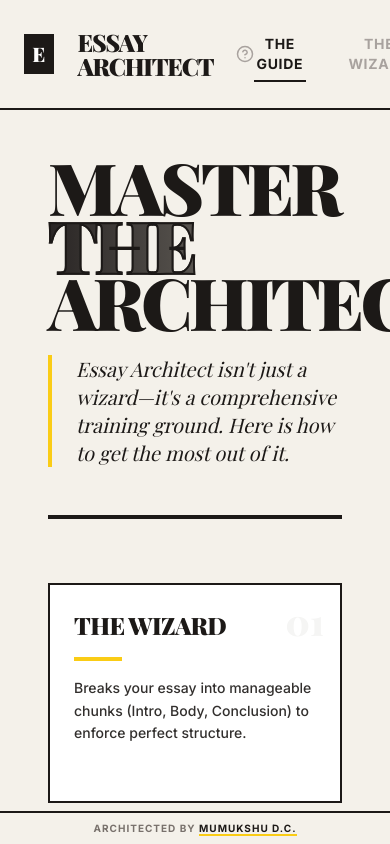
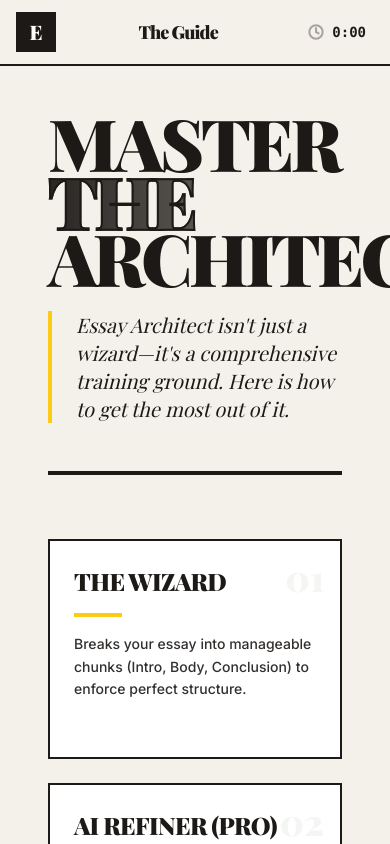
Before and after one commit to scuba3198/essay-architect, a React (Vite) app: page / in a window 390 px wide. Shown: the top 844 px of the page. Built offline with nearby package versions, Linux system fonts and the light colour scheme; a web font is replaced by a local one.

Commit message:
feat: integrate mobile header

```diff
--- a/src/App.jsx
+++ b/src/App.jsx
@@ -10,6 +10,7 @@ import AboutModal from './components/modals/AboutModal';
 import StepWizard from './components/StepWizard';
 import PreviewSection from './components/PreviewSection';
 import TourTooltip from './components/TourTooltip';
+import MobileHeader from './components/MobileHeader';
 
 const LearnCard = ({ title, desc, number }) => (
     <div className="group border-2 border-stone-900 bg-white hover:bg-stone-900 hover:text-white transition-all cursor-default relative overflow-hidden p-6 flex flex-col justify-between min-h-[220px]">
@@ -195,8 +196,8 @@ const App = () => {
     };
 
     return (
-        <div className="h-screen bg-[#f4f1ea] text-stone-900 font-sans flex flex-col overflow-hidden selection:bg-yellow-300 selection:text-stone-900">
-            <header className="bg-[#f4f1ea] border-b-2 border-stone-900 px-6 py-5 flex justify-between items-center z-50 sticky top-0">
+        <div className="min-h-screen bg-[#f4f1ea] text-stone-900 font-sans flex flex-col md:h-screen md:overflow-hidden selection:bg-yellow-300 selection:text-stone-900">
+            <header className="hidden md:flex bg-[#f4f1ea] border-b-2 border-stone-900 px-6 py-5 justify-between items-center z-50 sticky top-0">
                 <div className="flex items-center gap-6">
                     <div className="bg-stone-900 text-white w-10 h-10 flex items-center justify-center font-serif font-black text-xl">
                         E
@@ -251,7 +252,7 @@ const App = () => {
                         Go Pro Edition
                     </a>
 
-                    <div className="flex items-center gap-3 border-l-2 border-stone-300 pl-6 relative">
+                    <div className="hidden md:flex items-center gap-3 border-l-2 border-stone-300 pl-6 relative">
                         <div className="flex items-center gap-2 text-stone-900">
                             <Clock size={16} strokeWidth={3} className={isTimerRunning ? 'text-red-500 animate-pulse' : 'text-stone-400'} />
                             <span className="font-mono font-bold w-[3rem] text-center text-sm">{formatTime(timer)}</span>
@@ -291,6 +292,18 @@ const App = () => {
                     </div>
                 </div>
             </header>
+
+            {/* Mobile-only header */}
+            <MobileHeader
+                activeTab={activeTab}
+                setActiveTab={setActiveTab}
+                timer={timer}
+                isTimerRunning={isTimerRunning}
+                setIsTimerRunning={setIsTimerRunning}
+                setTimer={setTimer}
+                isMenuOpen={isMobileMenuOpen}
+                setIsMenuOpen={setIsMobileMenuOpen}
+            />
 
             {showAbout && <AboutModal onClose={() => setShowAbout(false)} />}
 
```
